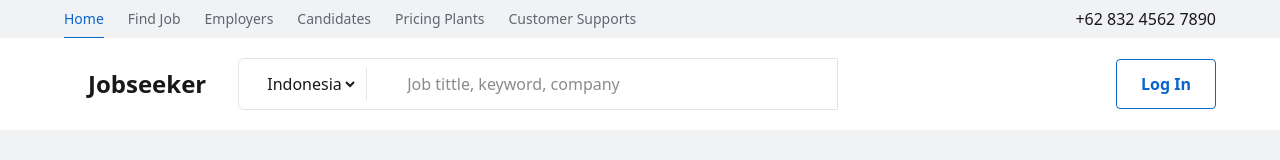
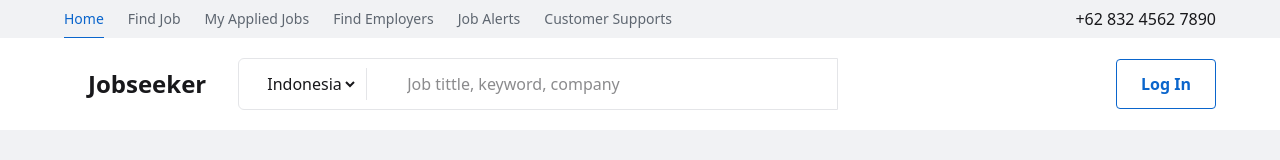
Before and after one commit to januardlg/job-seeker-vue, a Vue app: page / in a window 1280 px wide. Shown: the top 160 px of the page. Built offline with nearby package versions, Linux system fonts and the light colour scheme; some icons are missing.

Commit message:
fix header

```diff
--- a/src/components/nav/TheHeader.vue
+++ b/src/components/nav/TheHeader.vue
@@ -8,9 +8,9 @@
               <router-link to="/">Home</router-link>
             </li>
             <li><router-link to="/job/list">Find Job</router-link></li>
-            <li>Employers</li>
-            <li>Candidates</li>
-            <li>Pricing Plants</li>
+            <li>My Applied Jobs</li>
+            <li>Find Employers</li>
+            <li>Job Alerts</li>
             <li>Customer Supports</li>
           </ul>
         </nav>
```
